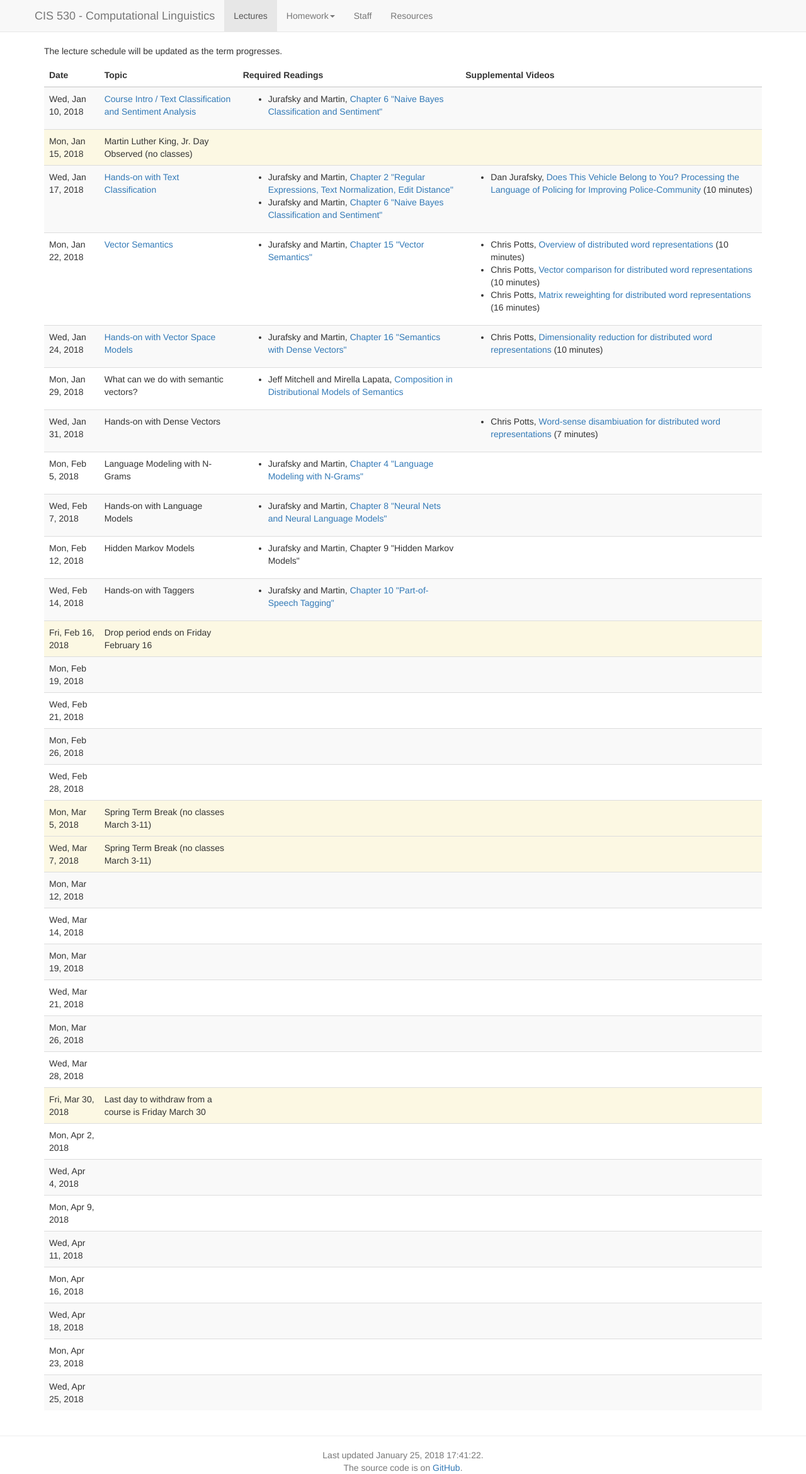
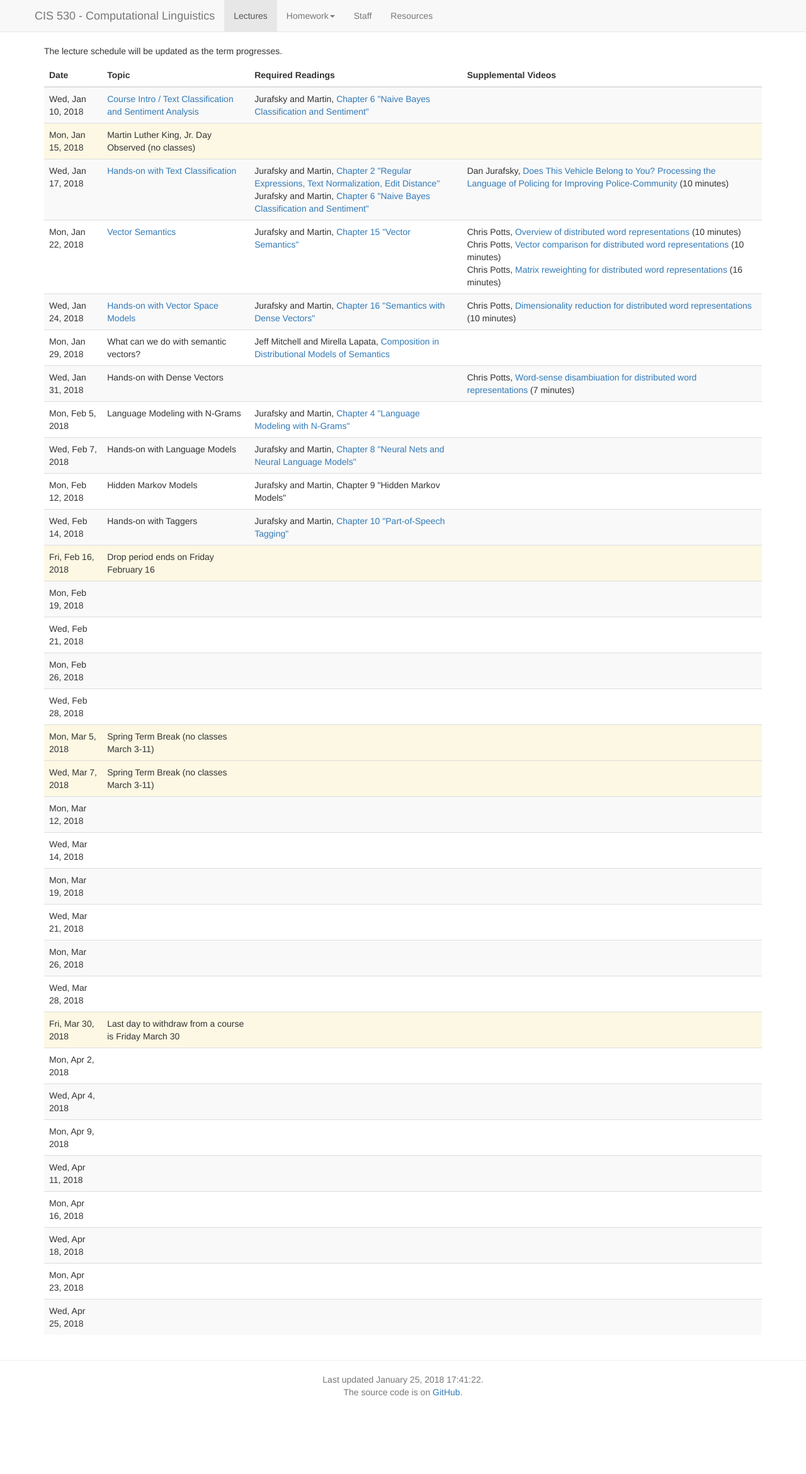
Before and after one commit to computational-linguistics-class/computational-linguistics-class.github.io, a Jekyll site: the page built from lectures.md, in a window 1280 px wide. Shown: the whole page at 63% size. Built offline with Jekyll 4.4.1, drawn with Linux system fonts in a browser that asks for light colours; nearby versions of some CDN libraries; a script that is not in the unit is left out; after the commit the page ends 2220 px from its top, so only the background shows below that.

Commit message:
Formatting changes

```diff
--- a/lectures.md
+++ b/lectures.md
@@ -67,32 +67,26 @@ The lecture schedule will be updated as the term progresses.
       </td>
       <td>
         {% if lecture.readings %}
-        <ul>
           {% for reading in lecture.readings %}
           {% if reading.url %}
-            <li>
               {% if reading.optional %}<b>Optional:</b> {% endif %}
               {{ reading.authors }}, <a href="{{ reading.url }}">{{ reading.title }}</a>
-            </li>
+            <br />
           {% else %}
-            <li>
               {% if reading.optional %}<b>Optional</b> {% endif %}
              {{ reading.authors }}, {{ reading.title }}
-            </li>
+            <br />
           {% endif %}
           {% endfor %}
-         </ul>
         {% endif %}
       </td>
        <td>
         {% if lecture.videos %}
-        <ul>
           {% for video in lecture.videos %}
-          <li>{{ video.authors }}, <a href="{{ video.url }}">{{ video.title }}</a>
+          {{ video.authors }}, <a href="{{ video.url }}">{{ video.title }}</a>
           {% if video.length %} ({{ video.length }}) {% endif %}
-          </li>
+            <br />
           {% endfor %}
-         </ul>
         {% endif %}
       </td>
     </tr>
```
